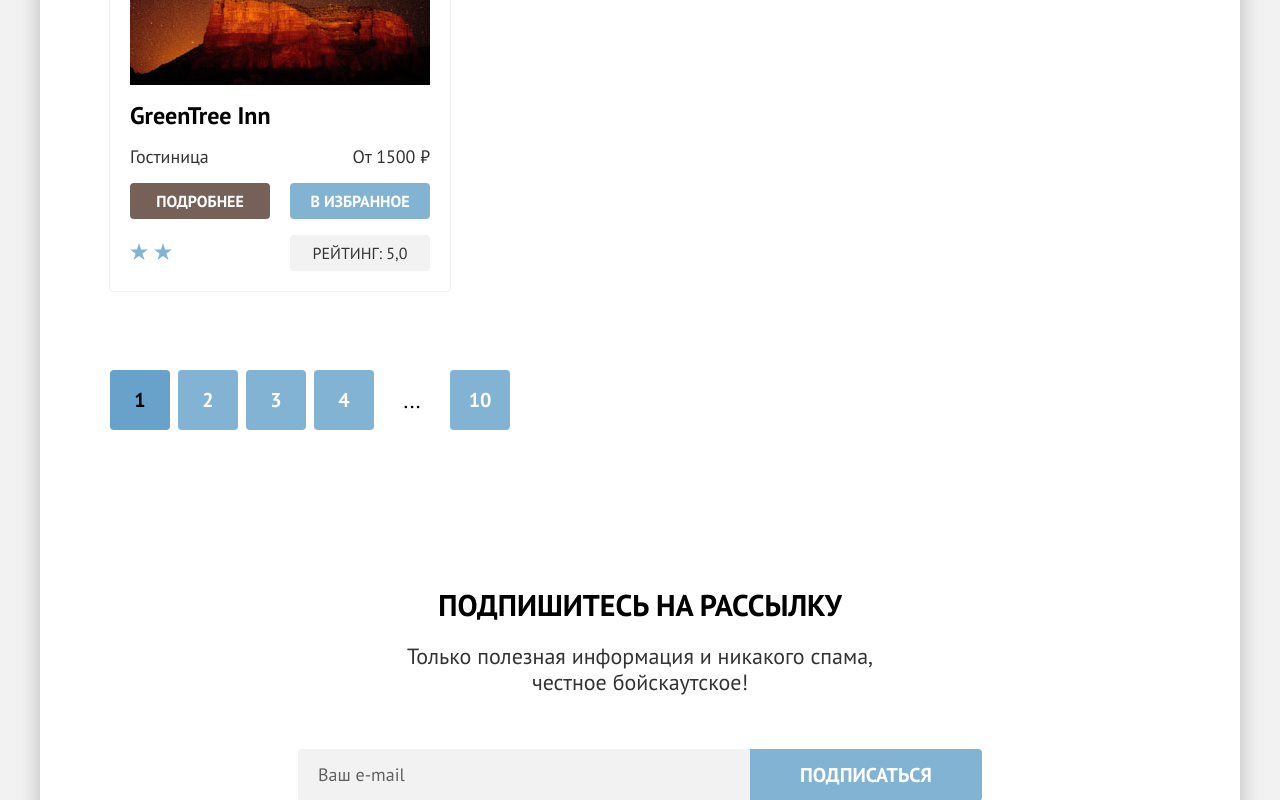
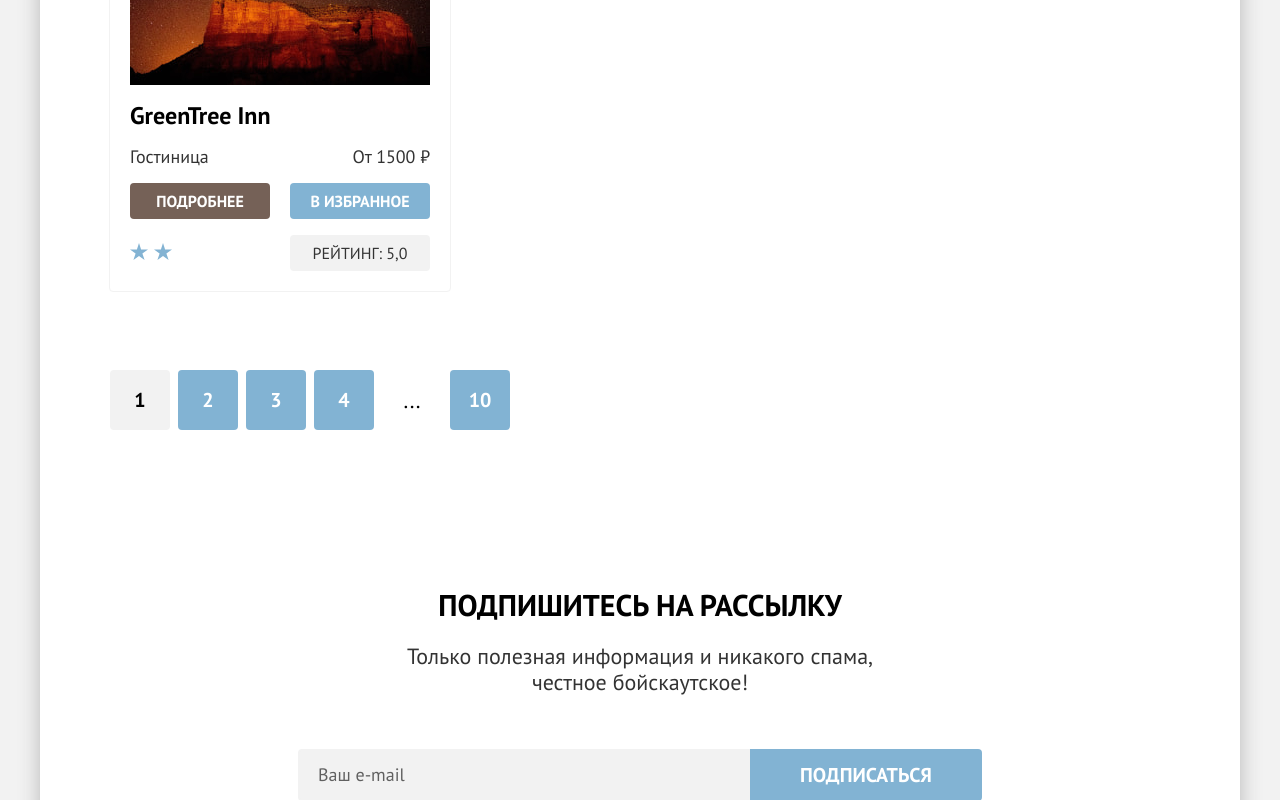
Before and after one commit to htmlacademy-htmlcss/2315875-sedona-36, a plain HTML site: page catalog.html in a window 1280 px wide. In both pictures the pointer is over the link 140 px from the left and 1620 px from the top of the page. Shown: the part 1220-2020 px from the top of the page. Drawn offline with Linux system fonts and the light colour scheme; files whose address does not match are found by name.

Commit message:
Убирает активные состояния у текущей страницы

```diff
--- a/styles/styles.css
+++ b/styles/styles.css
@@ -1655,6 +1655,13 @@ body {
   color: #000000;
 }
 
+.pagination-link-current:hover,
+.pagination-link-current:focus,
+.pagination-link-current:active {
+  background-color: #f2f2f2;
+  color: #000000;
+}
+
 .pagination-divider {
   color: #000000;
   background-color: #ffffff;
```
